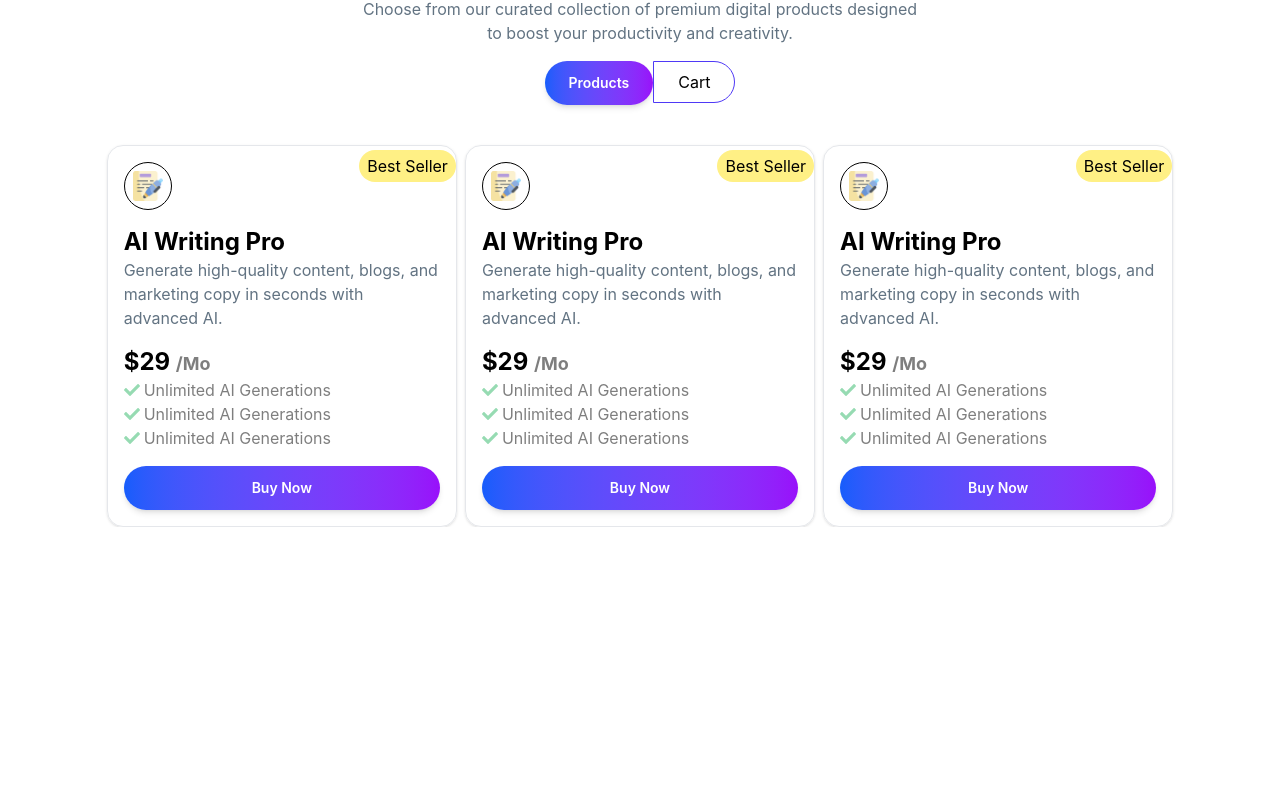
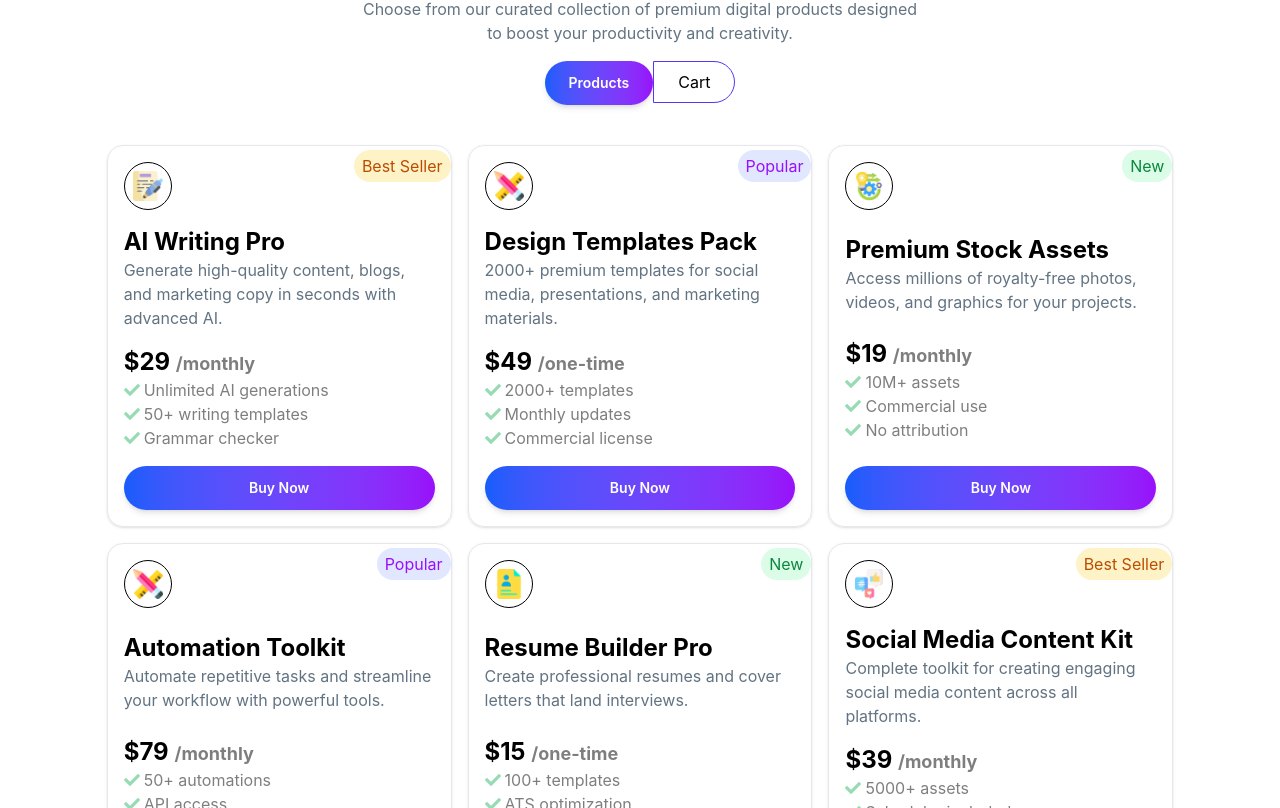
Before and after one commit to Mansib-Uddin101/assignment-6, a React (Vite) app: page / in a window 1280 px wide. Shown: the part 1132-1940 px from the top of the page. Before the commit the page ends 1659 px from the top, so only its background shows below. Built offline with nearby package versions, Linux system fonts and the light colour scheme.

Commit message:
finished dynamic card generation from json

```diff
--- /dev/null
+++ b/public/data.json
@@ -0,0 +1,90 @@
+[
+  {
+    "id": 1,
+    "name": "AI Writing Pro",
+    "description": "Generate high-quality content, blogs, and marketing copy in seconds with advanced AI.",
+    "price": 29,
+    "period": "monthly",
+    "tag": "Best Seller",
+    "tagType": "bestSeller",
+    "features": ["Unlimited AI generations", "50+ writing templates", "Grammar checker"],
+    "icon": "src/assets/products/writing.png"
+  },
+  {
+    "id": 2,
+    "name": "Design Templates Pack",
+    "description": "2000+ premium templates for social media, presentations, and marketing materials.",
+    "price": 49,
+    "period": "one-time",
+    "tag": "Popular",
+    "tagType": "popular",
+    "features": ["2000+ templates", "Monthly updates", "Commercial license"],
+    "icon": "src/assets/products/design-tool.png"
+  },
+  {
+    "id": 3,
+    "name": "Premium Stock Assets",
+    "description": "Access millions of royalty-free photos, videos, and graphics for your projects.",
+    "price": 19,
+    "period": "monthly",
+    "tag": "New",
+    "tagType": "new",
+    "features": ["10M+ assets", "Commercial use", "No attribution"],
+    "icon": "src/assets/products/operation.png"
+  },
+  {
+    "id": 4,
+    "name": "Automation Toolkit",
+    "description": "Automate repetitive tasks and streamline your workflow with powerful tools.",
+    "price": 79,
+    "period": "monthly",
+    "tag": "Popular",
+    "tagType": "popular",
+    "features": ["50+ automations", "API access", "Custom workflows"],
+    "icon": "src/assets/products/design-tool.png"
+  },
+  {
+    "id": 5,
+    "name": "Resume Builder Pro",
+    "description": "Create professional resumes and cover letters that land interviews.",
+    "price": 15,
+    "period": "one-time",
+    "tag": "New",
+    "tagType": "new",
+    "features": ["100+ templates", "ATS optimization", "Export to PDF"],
+    "icon": "src/assets/products/portfolio.png"
+  },
+  {
+    "id": 6,
+    "name": "Social Media Content Kit",
+    "description": "Complete toolkit for creating engaging social media content across all platforms.",
+    "price": 39,
+    "period": "monthly",
+    "tag": "Best Seller",
+    "tagType": "bestSeller",
+    "features": ["5000+ assets", "Scheduler included", "Analytics dashboard"],
+    "icon": "src/assets/products/social-media.png"
+  },
+  {
+    "id": 7,
+    "name": "Video Editor Plus",
+    "description": "Professional-grade video editing software with cloud storage and collaboration.",
+    "price": 199,
+    "period": "yearly",
+    "tag": "Popular",
+    "tagType": "popular",
+    "features": ["4K rendering", "100GB Cloud storage", "Team collaboration"],
+    "icon": "src/assets/products/social-media.png"
+  },
+  {
+    "id": 8,
+    "name": "SEO Audit Master",
+    "description": "Deep dive into your website performance and outrank your competitors.",
+    "price": 59,
+    "period": "monthly",
+    "tag": "New",
+    "tagType": "new",
+    "features": ["Weekly audits", "Keyword tracking", "Backlink analysis"],
+    "icon": "src/assets/products/operation.png"
+  }
+]
--- a/src/components/Card.jsx
+++ b/src/components/Card.jsx
@@ -1,25 +1,32 @@
 import React from 'react'
 import writeImg from "../assets/products/writing.png"
 import { FaCheck } from 'react-icons/fa'
-const Card = () => {
+const Card = ({product}) => {
+    const {id, name, description, price, period, tag, tagType, features, icon} = product;
+    const tagStyle = {
+        bestSeller: "text-[#BB4D00] bg-[#FEF3C6]",
+        popular: "text-purple-600 bg-[#E1E7FF]",
+        new: "text-[#0A883E] bg-[#DBFCE7]"
+    }
+
     return (
-        <div className='border border-gray-200 shadow-sm rounded-2xl p-4 flex flex-col gap-4 relative'>
-            <div className='bg-yellow-200 mt-1 absolute top-0 right-0 rounded-full px-2 py-1'>
-                <h3>Best Seller</h3>
+        <div className='border border-gray-200 shadow-sm rounded-2xl p-4 flex flex-col justify-between gap-4 relative'>
+            <div className={`${tagStyle[tagType]} mt-1 absolute top-0 right-0 rounded-full px-2 py-1`}>
+                <h3>{tag}</h3>
             </div>
             <div className="border w-12 h-12 rounded-full overflow-hidden flex items-center justify-center p-2">
-                <img src={writeImg} alt="" className="w-full h-full object-cover" />
+                <img src={icon} alt="" className="w-full h-full object-cover" />
             </div>
             <div>
-                <h3 className='text-2xl font-bold'>AI Writing Pro</h3>
-                <p className='text-[#627382]'>Generate high-quality content, blogs, and marketing copy in seconds with advanced AI.</p>
+                <h3 className='text-2xl font-bold'>{name}</h3>
+                <p className='text-[#627382]'>{description}</p>
             </div>
             <div>
-                <h3 className='text-2xl font-bold'>$29 <span className='text-lg opacity-50'>/Mo</span></h3>
+                <h3 className='text-2xl font-bold'>${price} <span className='text-lg opacity-50'>/{period}</span></h3>
                 <ul className='opacity-50'>
-                    <li className='flex items-center gap-1'><FaCheck color='#30B868' />Unlimited AI Generations</li>
-                    <li className='flex items-center gap-1'><FaCheck color='#30B868' />Unlimited AI Generations</li>
-                    <li className='flex items-center gap-1'><FaCheck color='#30B868' />Unlimited AI Generations</li>
+                    {features.map((feature) => (
+                        <li className='flex items-center gap-1'><FaCheck color='#30B868' />{feature}</li>
+                    ))}
                 </ul>
             </div>
             <div className=''>
--- a/src/components/ProductPage.jsx
+++ b/src/components/ProductPage.jsx
@@ -1,7 +1,25 @@
-import React from 'react'
+import React, { useEffect, useState } from 'react'
 import Card from './Card'
 
+
 const ProductPage = () => {
+    const [products, setProducts] = useState([]);
+    useEffect(() => {
+        const fetchProduct = async () => {
+            try {
+                const res = await fetch("/data.json");
+                const data = await res.json();
+                setProducts(data);
+                ;
+            }
+            catch (error) {
+                console.log("Error fetching data", error);
+
+            }
+        };
+        fetchProduct();
+    }, []);
+
     return (
         <div className='w-5/6 mx-auto'>
             <div className='text-center mb-10'>
@@ -19,10 +37,15 @@ const ProductPage = () => {
                         Cart</button>
                 </div>
             </div>
-            <div className='grid grid-cols-3 gap-2'>
-                <Card></Card>
-                <Card></Card>
-                <Card></Card>
+            <div className='grid grid-cols-3 gap-4'>
+                {
+                    products.map((product)=> (
+                        <Card key={product.id} product={product}/>
+                        // console.log(product)
+
+
+                    ))
+                }
             </div>
         </div>
     )
```
